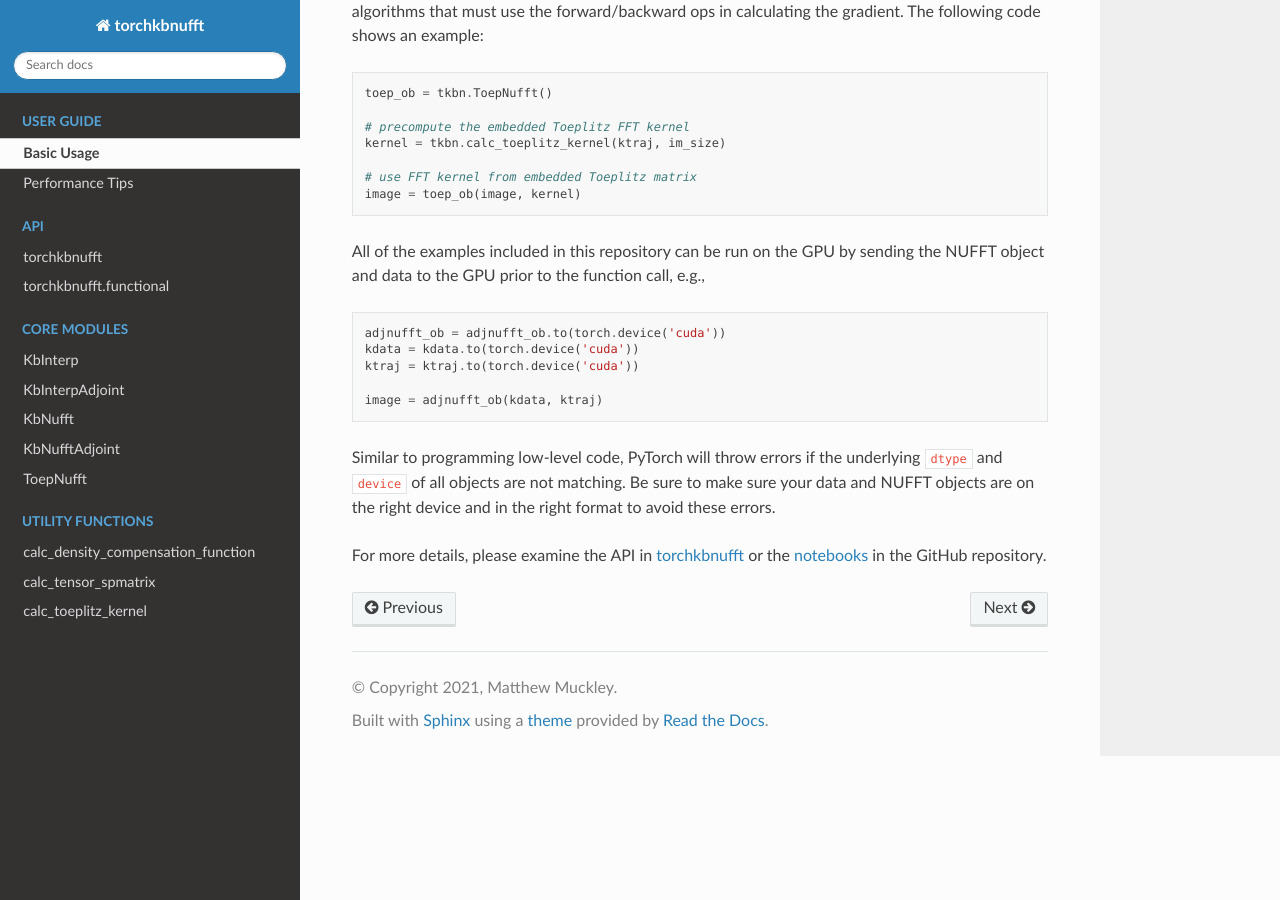
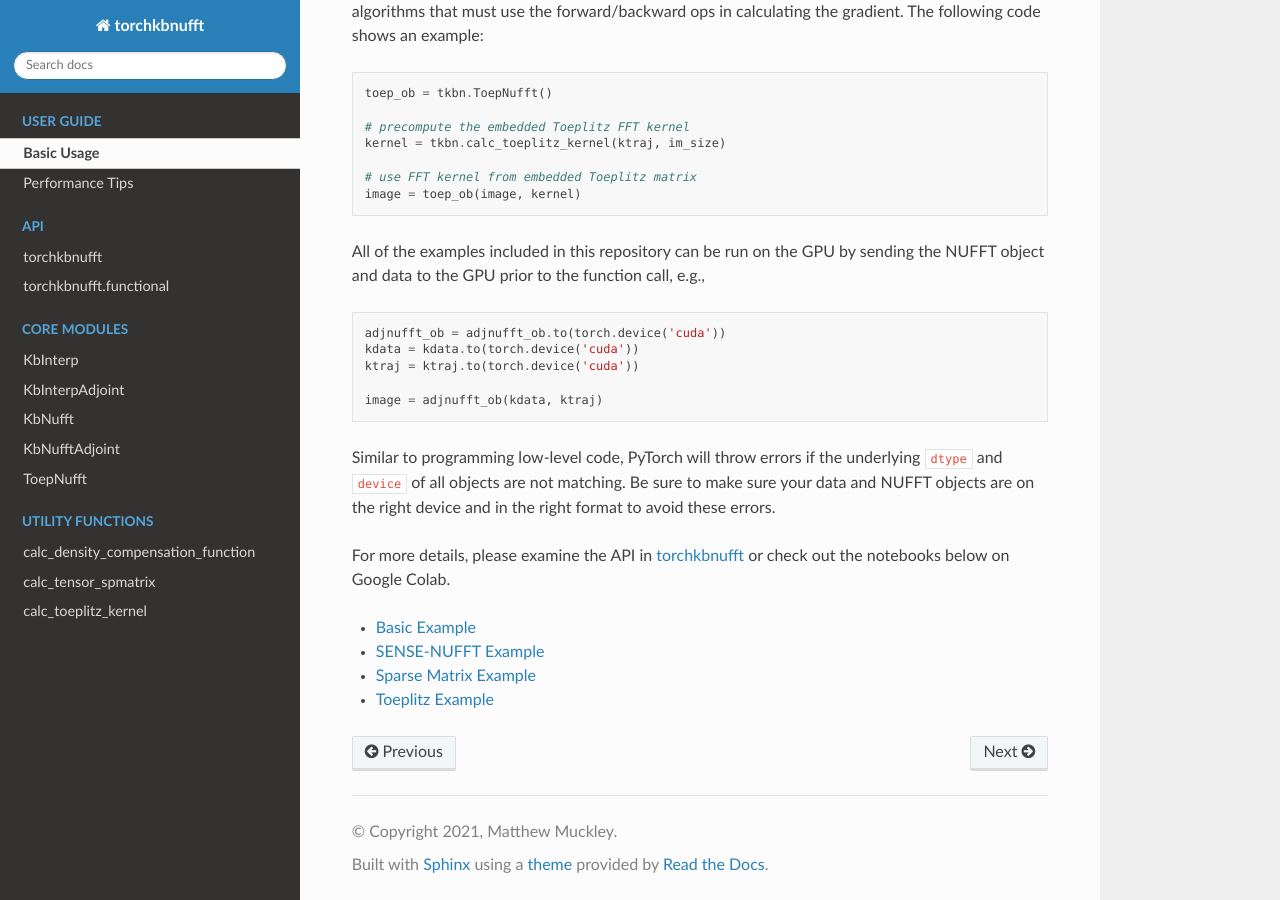
Before and after one commit to mmuckley/torchkbnufft, a Sphinx documentation site: the page built from docs/source/basic.rst, in a window 1280 px wide and 900 px high, scrolled down 1484 px. Built offline with Sphinx 7.4.7 and the Read the Docs theme 2.0.0, drawn with Linux system fonts in a browser that asks for light colours; formulas are drawn with MathJax 3.

Commit message:
Update examples in repository (#43)
* Change links to use colab

* Colab badge

* Badge to README

* Badge again

* Colab installations

* Try badge again

* Typo

* Try html

* Basic link

* Add other colab links

* Add notebooks readme

* Colab links in docs

* Add space

* Update all notebooks

* Badge text

* Badge text didn't change

* Fix toeplitz example

* Fix format

```diff
--- a/docs/source/basic.rst
+++ b/docs/source/basic.rst
@@ -102,6 +102,10 @@ underlying ``dtype`` and ``device`` of all objects are not matching. Be
 sure to make sure your data and NUFFT objects are on the right device and in
 the right format to avoid these errors.
 
-For more details, please examine the API in :doc:`torchkbnufft` or the `notebooks
-<https://github.com/mmuckley/torchkbnufft/tree/master/notebooks>`_
-in the GitHub repository.
+For more details, please examine the API in :doc:`torchkbnufft` or check out
+the notebooks below on Google Colab.
+
+- `Basic Example <https://colab.research.google.com/github/mmuckley/torchkbnufft/blob/main/notebooks/Basic%20Example.ipynb>`_
+- `SENSE-NUFFT Example <https://colab.research.google.com/github/mmuckley/torchkbnufft/blob/main/notebooks/SENSE%20Example.ipynb>`_
+- `Sparse Matrix Example <https://colab.research.google.com/github/mmuckley/torchkbnufft/blob/main/notebooks/Sparse%20Matrix%20Example.ipynb>`_
+- `Toeplitz Example <https://colab.research.google.com/github/mmuckley/torchkbnufft/blob/main/notebooks/Toeplitz%20Example.ipynb>`_
```
Also changed, not shown: README.md (+11 -11 lines), notebooks/README.md (added), 5 other files.
